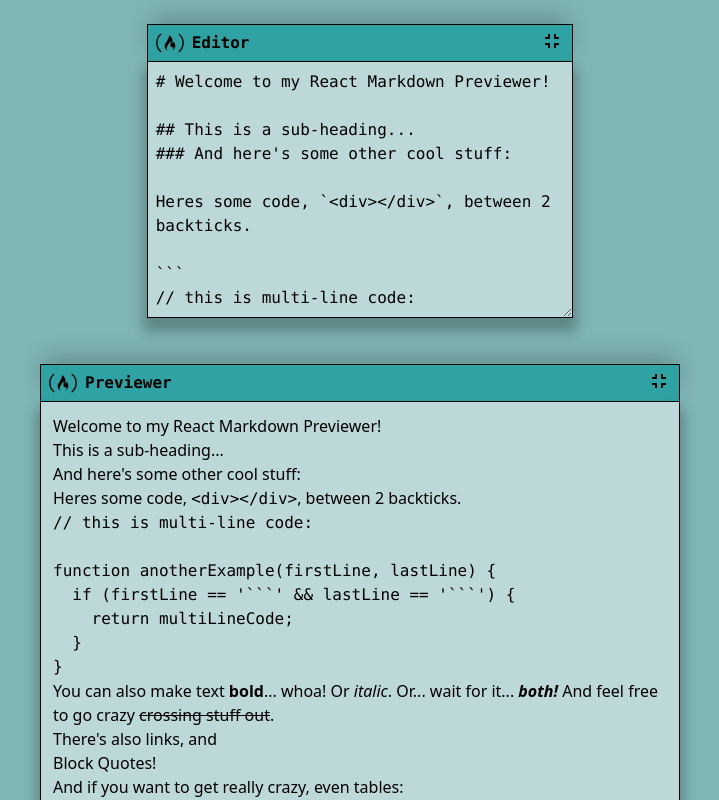
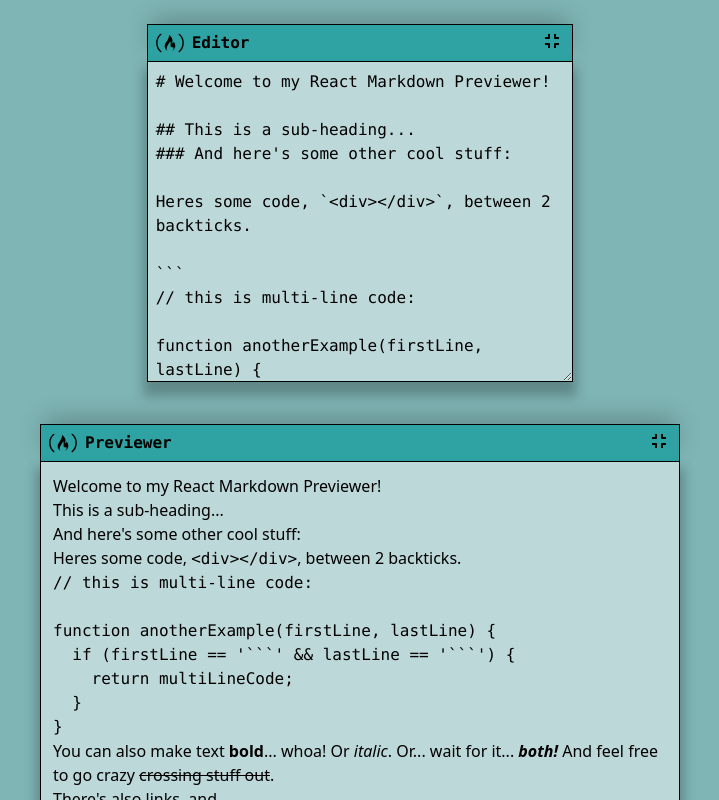
Before and after one commit to bbaterdene-gh/FCC-markdown-previewer, a React (Create React App) app: page / in a window 1280 px wide. Shown: the top 800 px of the page, without its empty margins (280-999 px from the left). Built offline with nearby package versions, Linux system fonts and the light colour scheme; what @tailwindcss/typography would draw is missing.

Commit message:
editor maximize

```diff
--- a/src/App.js
+++ b/src/App.js
@@ -9,7 +9,7 @@
   const [previewerMaximized, setPreviewerMaximized] = useState(false)
 
   return (
-    <div className="App">
+    <div className="App min-h-screen">
       { previewerMaximized ? '' :
         <Editor
           text={text}
--- a/src/components/Editor.jsx
+++ b/src/components/Editor.jsx
@@ -3,13 +3,13 @@
 
 export const Editor = (props) => {
   return (
-    <div className="mx-auto w-4/12 h-80 mt-6">
+    <div className="mx-auto w-4/12 h-80 mt-6 mb-20" style={props.editorMaximized ? {height: '90vh'} : {}}>
       <Toolbar
         isMaximized={props.editorMaximized}
         setMaximized={props.setEditorMaximized}>Editor</Toolbar>
       <textarea
         id="editor"
-        className="bg-iceberg p-2 pb-4 min-w-full h-64 max-h-64 border-b border-r border-l shadow-2xl-lrb font-mono"
+        className="bg-iceberg p-2 pb-4 min-w-full h-full border-b border-r border-l shadow-2xl-lrb font-mono"
         defaultValue={props.text}
         onChange={(e) => props.setText(e.target.value)}>
       </textarea>
```
